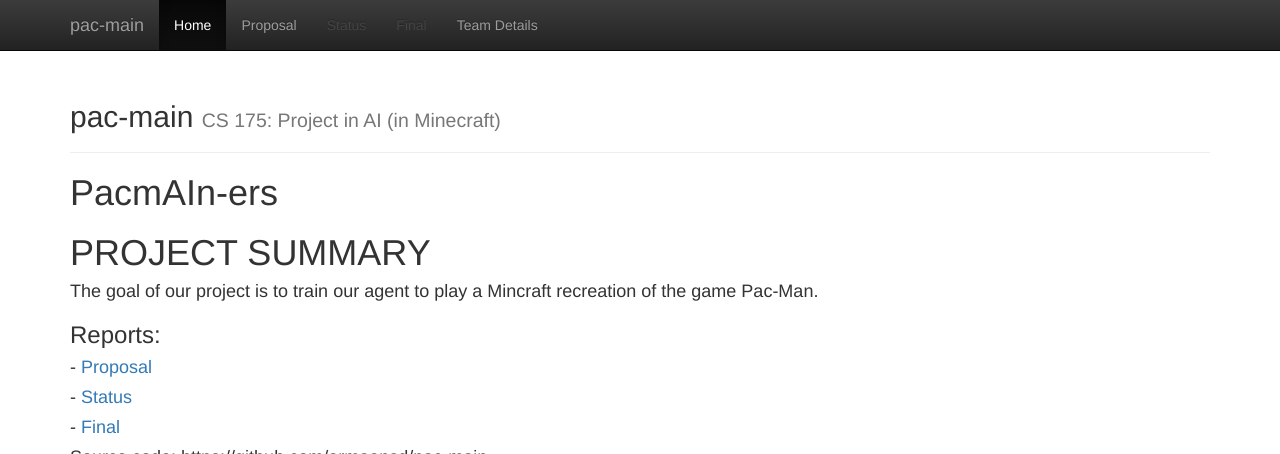
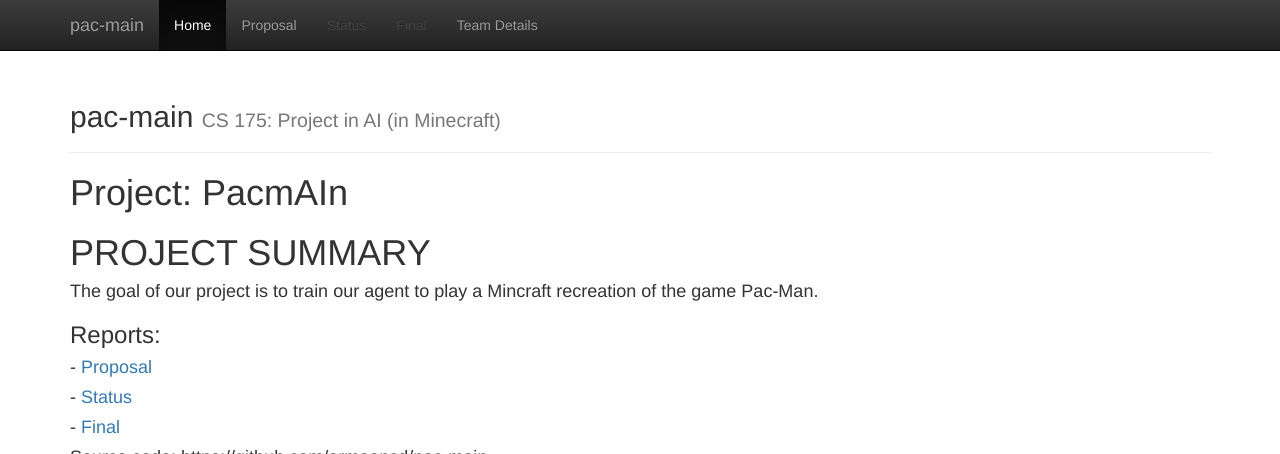
Before and after one commit to armaansd/pac-mAIn, a Jekyll site: the page built from docs/index.md, in a window 1280 px wide, cut to the strip 0-454 px from the top of the page. Built offline with Jekyll 4.4.1, drawn with Linux system fonts in a browser that asks for light colours.

Commit message:
Update index.md

```diff
--- a/docs/index.md
+++ b/docs/index.md
@@ -3,7 +3,7 @@
 title:  Home
 ---
 
-# PacmAIn-ers
+# Project: PacmAIn
 
 # PROJECT SUMMARY
 
```
